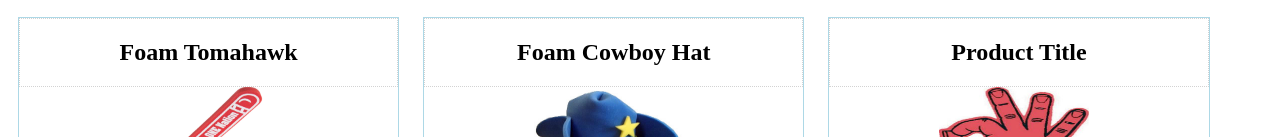
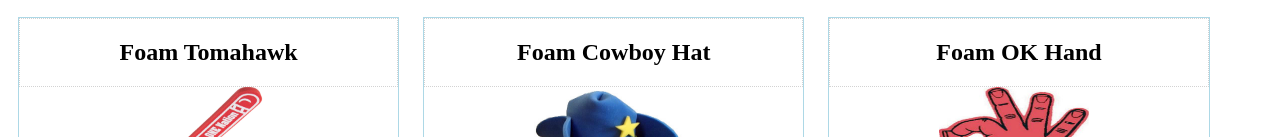
Before and after one commit to nss-evening-cohort-3/static-web-html-css-quiz-scottpschaffer, a plain HTML site: page index.html in a window 1280 px wide. Shown: the part 440-577 px from the top of the page. Drawn offline with Linux system fonts and the light colour scheme.

Commit message:
fixed title of 6th card

```diff
--- a/index.html
+++ b/index.html
@@ -174,7 +174,7 @@
   <div class="card">
     <article>
       <header>
-        <h1>Product Title</h1>
+        <h1>Foam OK Hand</h1>
       </header>
       <section>
         <div class="image"><img src="foamOKHand.jpg" alt="Foam OK Hand"></div>
```
